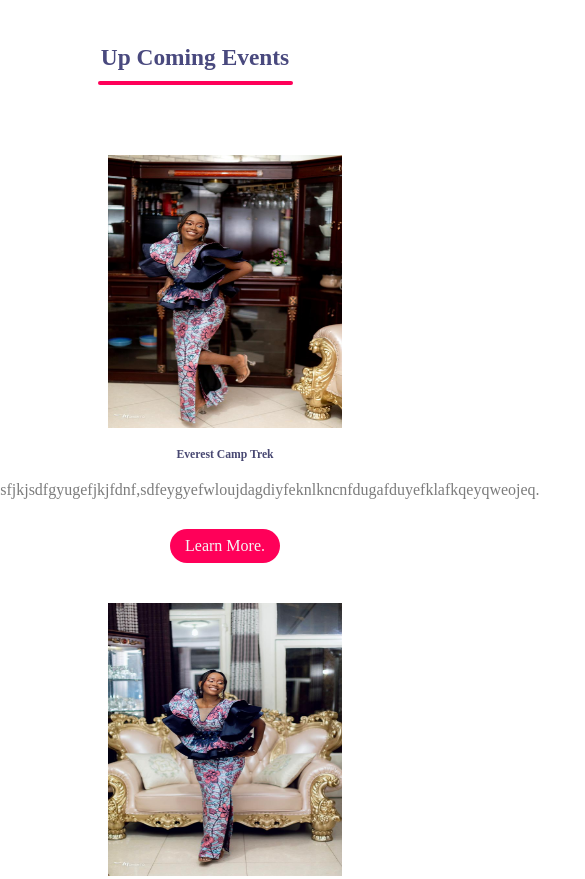
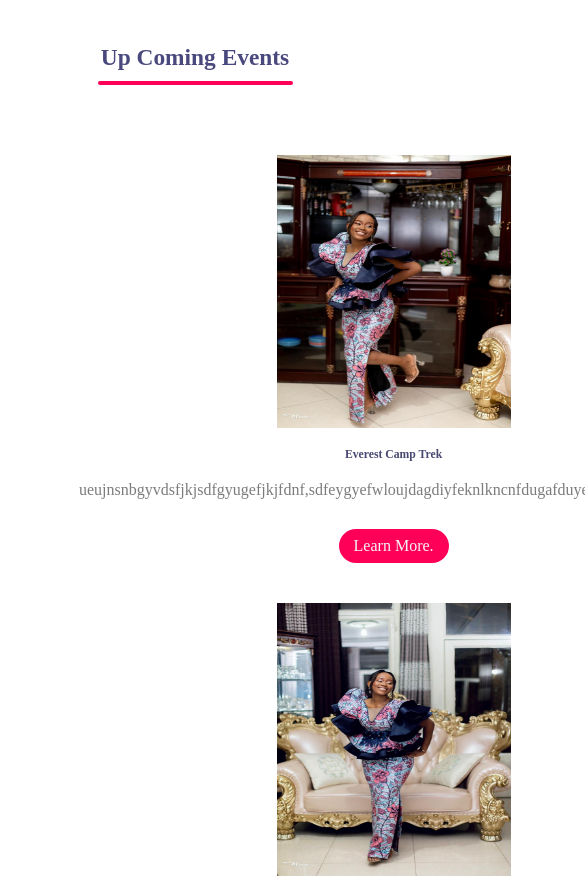
Before and after one commit to Kaghenimbale/Mathy-Kagheni, a plain HTML site: page index.html in a window 390 px wide. Shown: the part 880-1759 px from the top of the page, 585 px wide, since content can reach past the window. Drawn offline with Linux system fonts and the light colour scheme.

Commit message:
second commit

```diff
--- a/style.css
+++ b/style.css
@@ -210,12 +210,8 @@
 
 /*mobile device*/
 
-@media only screen and (max-width: 500px){
-    *{
-        margin: 0;
-        padding: 0;
-        box-sizing: border-box;
-    }
+@media only screen and (max-width: 480px){
+
     .menu-btn{
         display: block;
     }
@@ -247,16 +243,16 @@
     /*events*/
 
     .row{
-        /* flex-direction: column; */
+        flex-direction: column;
         display: flex;
         align-items: center;
         width: 100%;
         justify-content: center;
         flex-wrap: wrap;
         align-content: space-around;
-        margin-left: 30px;
-        margin-right: 30px;
+
     }
+
     .row .col{
         margin: 20px auto;
     }
```
